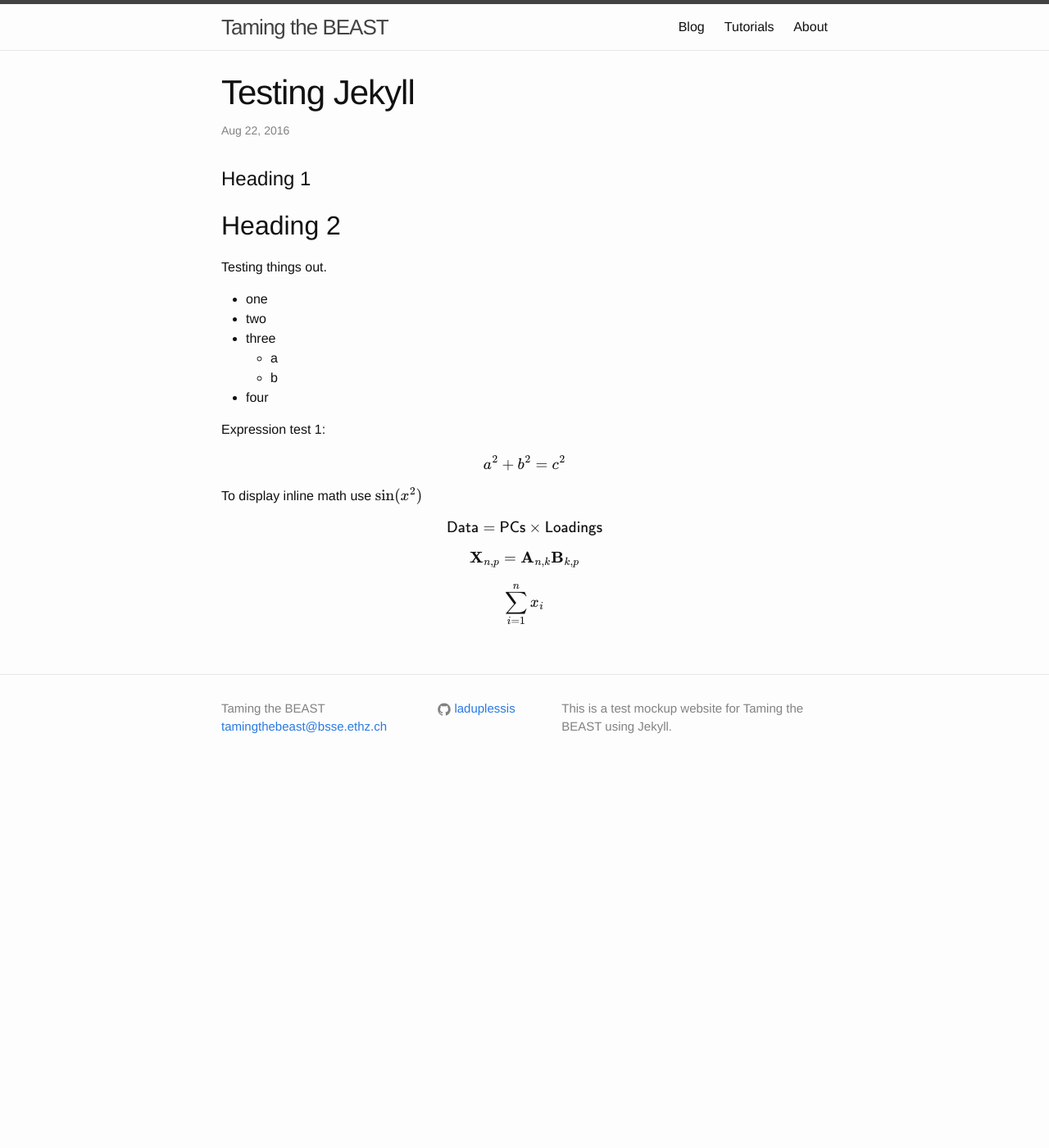
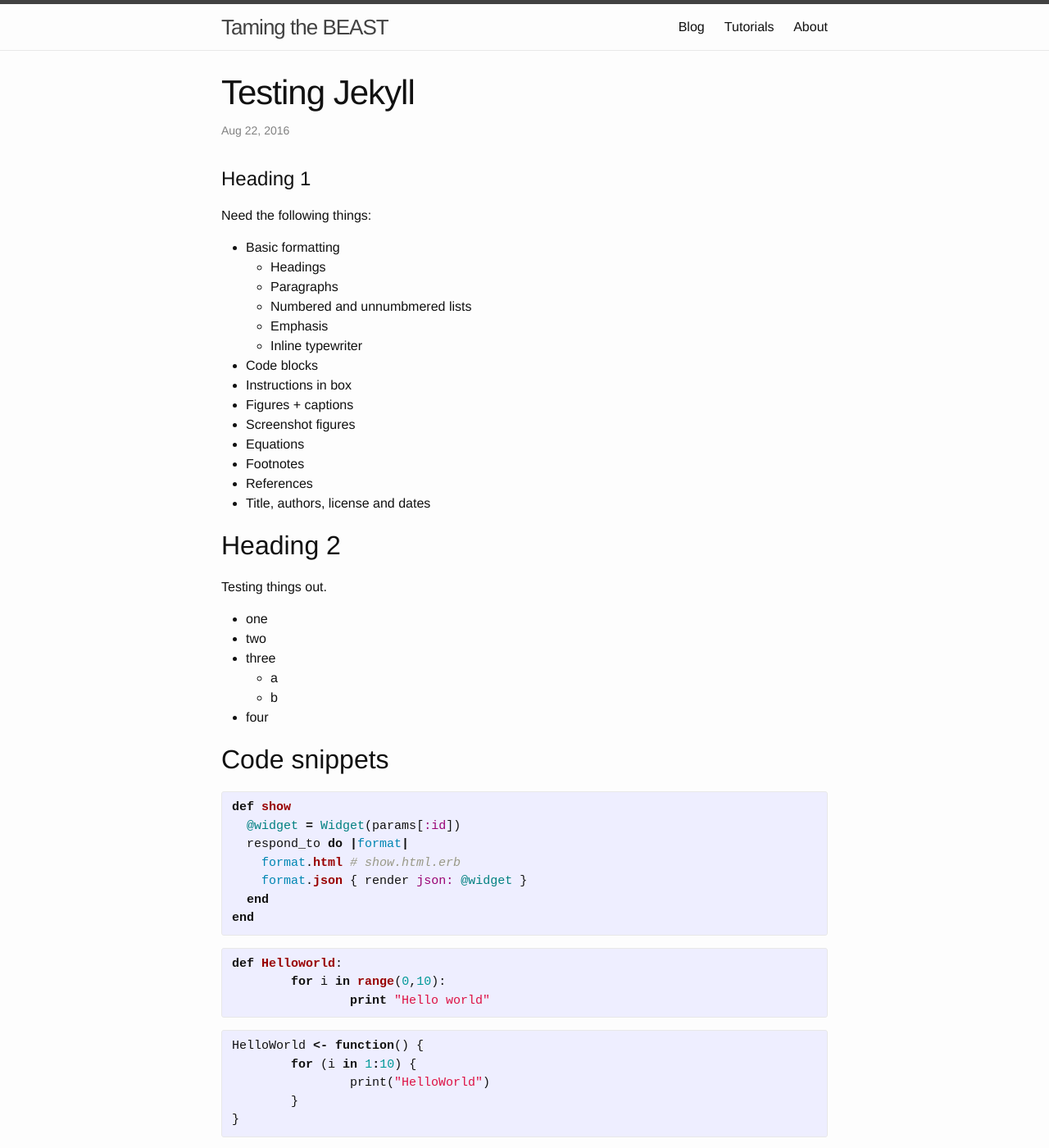
Before and after one commit to laduplessis/JekyllTest, a Jekyll site: the page built from _posts/2016-08-22-playing-with-Jekyll.md, in a window 1280 px wide and 1400 px high. Shown: the whole window at 82% size. Built offline with Jekyll 4.4.1, drawn with Linux system fonts in a browser that asks for light colours; formulas are drawn with MathJax 3; some of the changed text lies outside the part shown.

Commit message:
markdown

```diff
--- a/_posts/2016-08-22-playing-with-Jekyll.md
+++ b/_posts/2016-08-22-playing-with-Jekyll.md
@@ -5,6 +5,22 @@
 ---
 
 # Heading 1
+
+Need the following things:
+- Basic formatting
+	- Headings
+	- Paragraphs
+	- Numbered and unnumbmered lists
+	- Emphasis
+	- Inline typewriter
+- Code blocks
+- Instructions in box
+- Figures + captions
+- Screenshot figures
+- Equations
+- Footnotes
+- References
+- Title, authors, license and dates
 
 ## Heading 2
 
@@ -17,6 +33,40 @@
 	- b
 - four
 
+## Code snippets
+
+{% highlight ruby %}
+def show
+  @widget = Widget(params[:id])
+  respond_to do |format|
+    format.html # show.html.erb
+    format.json { render json: @widget }
+  end
+end
+{% endhighlight %}
+
+{% highlight python %}
+def Helloworld:
+	for i in range(0,10):
+		print "Hello world"
+{% endhighlight %}
+
+{% highlight R %}
+HelloWorld <- function() {
+	for (i in 1:10) {
+		print("HelloWorld")
+	}
+}
+{% endhighlight %}
+
+
+
+## Figures
+
+![My helpful screenshot]({{ site.url }}/assets/screenshot.jpg)
+
+
+## Mathematical equations
 
 Expression test 1:
 
```
